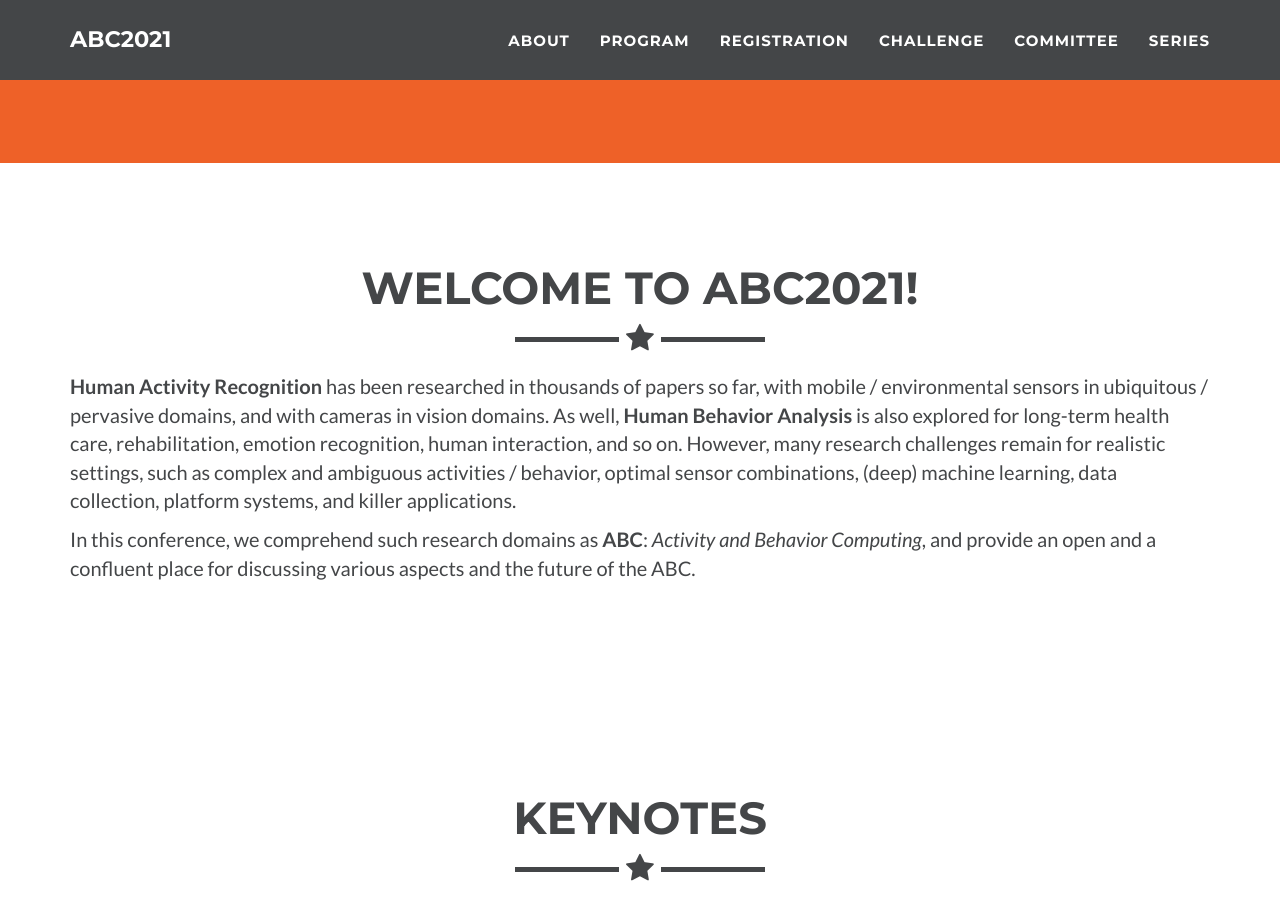
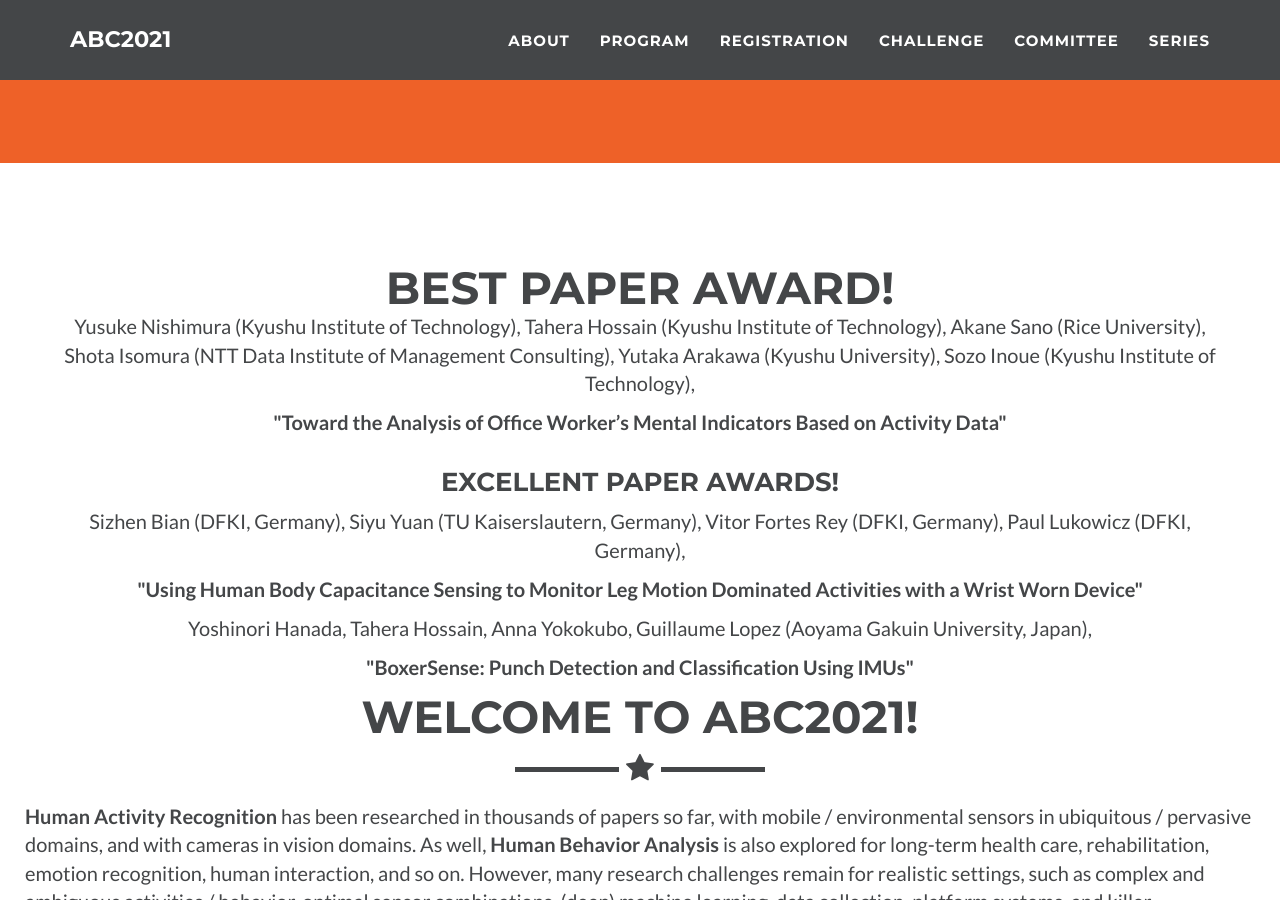
Before and after one commit to sozolab/2021, a Jekyll site: the page built from index.html, in a window 1280 px wide and 900 px high, scrolled down 719 px. Built offline with Jekyll 4.4.1, drawn with Linux system fonts in a browser that asks for light colours.

Commit message:
Update about.html

```diff
--- a/_includes/about.html
+++ b/_includes/about.html
@@ -2,6 +2,36 @@
     <section id="about">
         <div class="container">
             <div>
+                <div class="row">
+                      <div class="row">
+                         <div class="col-lg-12 text-center">
+                            <h2>Best Paper Award!</h2>
+                         </div>
+                      </div>
+                      <div class="row">
+                      <div class="col-lg-12 text-center">
+                         <p>Yusuke Nishimura (Kyushu Institute of Technology), Tahera Hossain (Kyushu Institute of Technology), Akane Sano (Rice University), Shota Isomura (NTT Data Institute of Management Consulting), Yutaka Arakawa (Kyushu University), Sozo Inoue (Kyushu Institute of Technology), </p>
+                       <p><b>"Toward the Analysis of Office Worker’s Mental Indicators Based on Activity Data"</b></p>
+                      </div>
+                   </div>
+                   <div class="row">
+                       <div class="col-lg-12 text-center">
+                           <h3>Excellent Paper Awards!</h3>
+                       </div>
+                   </div>
+                   <div class="row">
+                       <div class="col-lg-12 text-center">
+                        <p>Sizhen Bian (DFKI, Germany), Siyu Yuan (TU Kaiserslautern, Germany), Vitor Fortes Rey (DFKI, Germany), Paul Lukowicz (DFKI, Germany),</p>
+                         <p><b>"Using Human Body Capacitance Sensing to Monitor Leg Motion Dominated Activities with a Wrist Worn Device"</b></p>
+                    </div>
+                    <br/>
+                   <div class="row">
+                       <div class="col-lg-12 text-center">
+                         <p>Yoshinori Hanada, Tahera Hossain, Anna Yokokubo, Guillaume Lopez (Aoyama Gakuin University, Japan), </p>
+                         <p><b>"BoxerSense: Punch Detection and Classification Using IMUs"</b></p>
+                    </div>
+                    <br/>
+                <div>
                 <div class="col-lg-12 text-center">
                     <h2>Welcome to {{site.title}}!</h2>
                     <hr class="star-primary">
```
